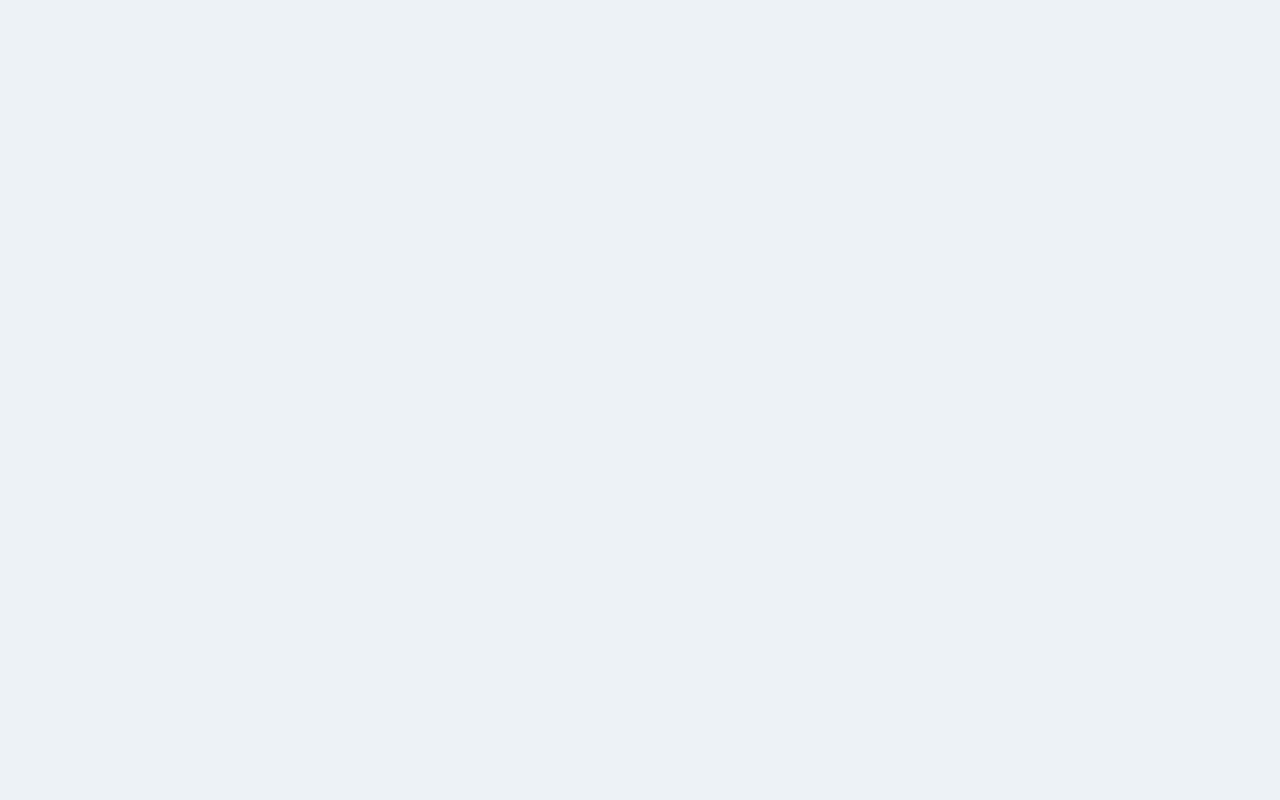
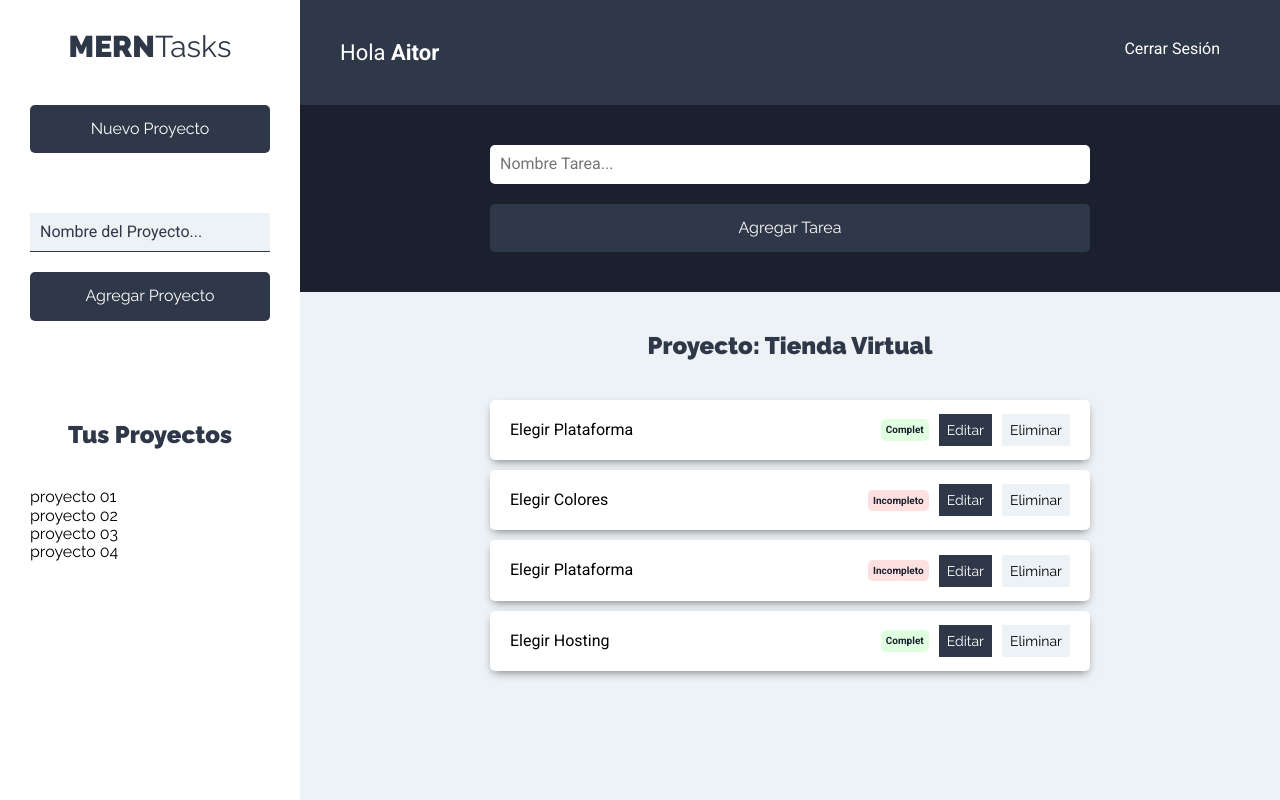
Before and after one commit to aitorulz1/react-mern-cliente, a React (Create React App) app: page /proyectos in a window 1280 px wide. Built offline with nearby package versions, Linux system fonts and the light colour scheme.

Commit message:
Montado frontend a falta de recopilar la info de los input y pasáselo a los listados a través de los context

```diff
--- a/src/App.js
+++ b/src/App.js
@@ -3,6 +3,7 @@
 
 import Login from './components/auth/Login'
 import NuevaCuenta from './components/auth/NuevaCuenta'
+import Proyectos from './components/proyectos/Proyectos'
 
 function App() {
   return (
@@ -10,6 +11,7 @@
       <Switch>
         <Route exact path='/' component={Login} />
         <Route exact path='/nueva-cuenta' component={NuevaCuenta} />
+        <Route exact path='/proyectos' component={Proyectos} />
       </Switch>
     </Router>
   );
--- /dev/null
+++ b/src/components/layout/Barra.js
@@ -0,0 +1,15 @@
+import React from 'react';
+
+const Barra = () => {
+    return (
+        <header className="app-header">
+            <p className='nombre-usuario'>Hola <span>Aitor</span></p>
+
+            <nav className='nav-principal'>
+                <a href="#">Cerrar Sesión</a>
+            </nav>
+        </header>
+     );
+}
+
+export default Barra;
--- /dev/null
+++ b/src/components/layout/Sidebar.js
@@ -0,0 +1,24 @@
+import React from 'react';
+
+import NuevoProyecto from '../proyectos/NuevoProyecto'
+import ListadoProyectos from '../proyectos/ListadoProyectos'
+
+const Sidebar = () => {
+    return (
+        <aside>
+
+            <h1>MERN<span>Tasks</span></h1>
+
+            <NuevoProyecto />
+
+            <div className="proyectos">
+                <h2>Tus Proyectos</h2>
+
+                <ListadoProyectos />
+            </div>
+
+        </aside>
+     );
+}
+
+export default Sidebar;
--- /dev/null
+++ b/src/components/proyectos/ListadoProyectos.js
@@ -0,0 +1,26 @@
+import React from 'react';
+
+import Proyecto from './Proyecto'
+
+const ListadoProyectos = () => {
+
+    const proyectos = [
+        { id: '01', nombre: 'proyecto 01' },
+        { id: '02', nombre: 'proyecto 02' },
+        { id: '03', nombre: 'proyecto 03' },
+        { id: '04', nombre: 'proyecto 04' },
+    ]
+
+    return (
+        <ul className="Listado-proyectos">
+            {proyectos.map(proyecto => (
+                <Proyecto
+                    key={proyecto.id}
+                    proyecto={proyecto}
+                />
+            ))}
+        </ul>
+     );
+}
+
+export default ListadoProyectos;
--- /dev/null
+++ b/src/components/proyectos/NuevoProyecto.js
@@ -0,0 +1,74 @@
+import React, { Fragment, useState } from 'react';
+
+
+const NuevoProyecto = () => {
+
+
+    // state del Form de Nuevo Proyecto
+    const [ proyecto, guardarProyecto] = useState({
+        nombre:''
+    });
+
+    const { nombre } = proyecto;
+
+    const [ error, guardarError ] = useState(false);
+
+    // onChange
+
+    const onChangeProyecto = e => {
+        guardarProyecto({
+            ...proyecto,
+            [e.target.name] : e.target.value
+        })
+    }
+
+    // onSubmit
+
+    const onSubmitProyecto = e => {
+        e.preventDefault();
+
+        if(nombre.trim() === ''){
+            guardarError(true);
+            return;
+        }
+    }
+
+    return (
+
+        <Fragment>
+
+            <button
+                type='button'
+                className='btn btn-block btn-primario'
+                onClick={onSubmitProyecto}
+            >Nuevo Proyecto</button>
+
+            {error ? <p>Insertar Nombre para Crear</p> : null}
+
+            <form
+                className='formulario-nuevo-proyecto'
+                onSubmit = ''
+            >
+
+            <input
+                type='text'
+                className='input-text'
+                placeholder='Nombre del Proyecto...'
+                name= 'nombre'
+                value={nombre}
+                Proyecto={onChangeProyecto}
+            />
+
+            <input
+                type= 'submit'
+                className='btn btn-block btn-primario'
+                value='Agregar Proyecto'
+            />
+
+            </form>
+
+        </Fragment>
+     );
+}
+
+export default NuevoProyecto;
--- /dev/null
+++ b/src/components/proyectos/Proyecto.js
@@ -0,0 +1,15 @@
+import React from 'react';
+
+
+const Proyecto = ({proyecto}) => {
+    return (
+        <li>
+            <button
+            type='button'
+            className='btn btn-blank'
+            >{proyecto.nombre}</button>
+        </li>
+     );
+}
+
+export default Proyecto;
--- /dev/null
+++ b/src/components/proyectos/Proyectos.js
@@ -0,0 +1,37 @@
+import React from 'react'
+
+import Sidebar from '../layout/Sidebar'
+import Barra from '../layout/Barra'
+
+import FormTarea from '../tareas/FormTarea'
+import ListadoTareas from '../tareas/ListadoTareas'
+
+const Proyectos = () => {
+    return (
+        <div className="contenedor-app">
+
+            <Sidebar />
+
+            <div className="seccion-principal">
+
+            <Barra />
+
+                <main>
+
+                    <FormTarea />
+
+                    <div className='contenedor-tareas'>
+
+                        <ListadoTareas />
+
+                    </div>
+
+                </main>
+
+            </div>
+
+        </div>
+     );
+}
+
+export default Proyectos;
--- /dev/null
+++ b/src/components/tareas/FormTarea.js
@@ -0,0 +1,33 @@
+import React from 'react';
+
+const FormTarea = () => {
+    return (
+        <div className="formulario">
+
+                <form>
+
+                    <div className='contenedor-input'>
+                        <input
+                            type='text'
+                            className='input-text'
+                            placeholder='Nombre Tarea...'
+                            name='nombre'
+                        />
+                    </div>
+
+                    <div className='contenedor-input'>
+                        <input
+                            type='submit'
+                            className='btn btn-primario btn-submit btn-block'
+                            value='Agregar Tarea'
+                        />
+                    </div>
+
+
+                </form>
+
+        </div>
+     );
+}
+
+export default FormTarea;
--- /dev/null
+++ b/src/components/tareas/ListadoTareas.js
@@ -0,0 +1,32 @@
+import React, { Fragment } from 'react';
+import Tarea from './Tarea'
+
+const  ListadoTareas = () => {
+
+    const tareasProyecto = [
+        { nombre: 'Elegir Plataforma', estado: true },
+        { nombre: 'Elegir Colores', estado: false },
+        { nombre: 'Elegir Plataforma', estado: false },
+        { nombre: 'Elegir Hosting', estado: true },
+    ]
+
+    return (
+        <Fragment>
+            <h2>Proyecto: Tienda Virtual</h2>
+                <ul className='listado-tareas'>
+                    {tareasProyecto.length === 0
+                    ?
+                    null
+                    :
+                    tareasProyecto.map(tarea => (
+                        <Tarea
+                            tarea = {tarea}
+                        />
+                    ))
+                    }
+                </ul>
+        </Fragment>
+     );
+}
+
+export default  ListadoTareas;
--- /dev/null
+++ b/src/components/tareas/Tarea.js
@@ -0,0 +1,46 @@
+import React from 'react';
+
+const Tarea = ({tarea}) => {
+    return (
+        <li className='tarea sombra'>
+            <p>{tarea.nombre}</p>
+
+            <div className='estado'>
+                {tarea.estado
+                ?
+                (
+                    <button
+                        type='button'
+                        className='completo'
+                    >Complet</button>
+                )
+                :
+                (
+                    <button
+                        type='button'
+                        className='incompleto'
+                    >Incompleto</button>
+                )
+                }
+            </div>
+
+            <div className='acciones'>
+                <button
+                    type='button'
+                    className='btn btn-primario'
+                >
+                    Editar
+                </button>
+
+                <button
+                    type='button'
+                    className='btn btn-secundario'
+                >
+                    Eliminar
+                </button>
+            </div>
+        </li>
+     );
+}
+
+export default Tarea;
```
